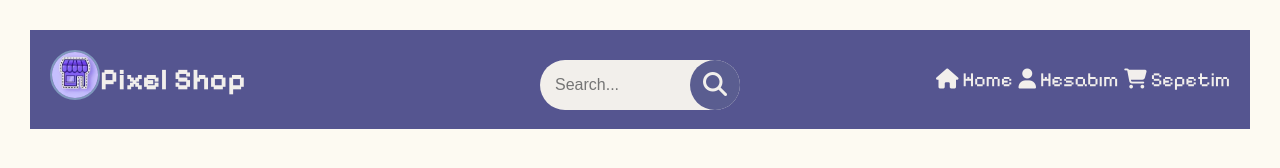
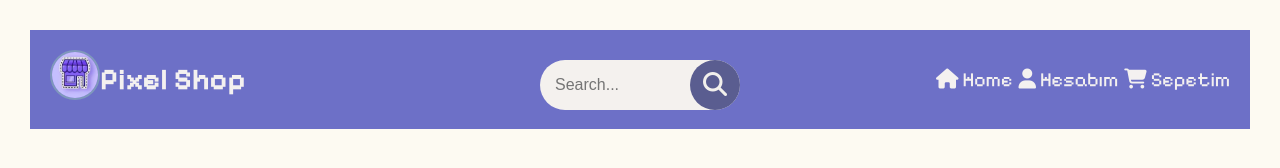
Before and after one commit to berh0/Pixel_Web_Project, a plain HTML site: page Pixel/index.html in a window 1280 px wide. Drawn offline with Linux system fonts and the light colour scheme; no server answers.

Commit message:
renk paleti renk paleti ayarla

```diff
--- a/Pixel/style.css
+++ b/Pixel/style.css
@@ -1,7 +1,11 @@
 @import url('https://fonts.googleapis.com/css2?family=Pixelify+Sans:wght@400..700&display=swap');
 :root{
-    --var--backround:rgb(85, 85, 144);
-    --var--white:#fdfaf2ef;;
+    --var--white:#fdfaf2ef;
+    --var--backround:#6d70c7;
+    --var--one:#a39eff;
+    --var--twice:#3f467f;
+    --var--third:#1b213f;
+    --var--fourth:#000007;
 
 }
 
```
